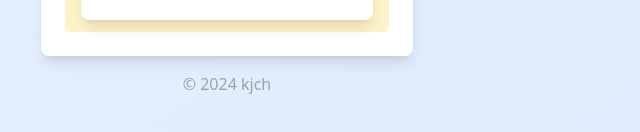
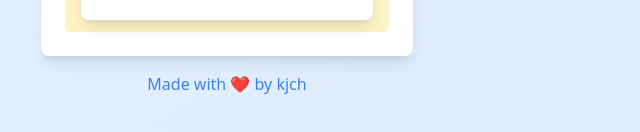
Before and after one commit to ActiVol/ActiVol-FrontEnd, a Vue app: page / in a window 1280 px wide. Shown: the part 640-772 px from the top of the page, without its empty margins (413-1053 px from the left). Built offline with nearby package versions, Linux system fonts and the light colour scheme.

Commit message:
fix: change Footer.vue style

```diff
--- a/src/components/Footer.vue
+++ b/src/components/Footer.vue
@@ -1,8 +1,11 @@
 <template>
     <!-- Footer -->
-    <div class="text-gray-400 text-center pt-4">
+    <!-- <div class="text-gray-400 text-center pt-4">
         <p>&copy; 2024 kjch</p>
-    </div>
+    </div> -->
+    <footer class="mt-4 text-center text-blue-500 text-md">
+        <p>Made with ❤️ by kjch</p>
+    </footer>
 </template>
 
 <script lang="ts">
```
